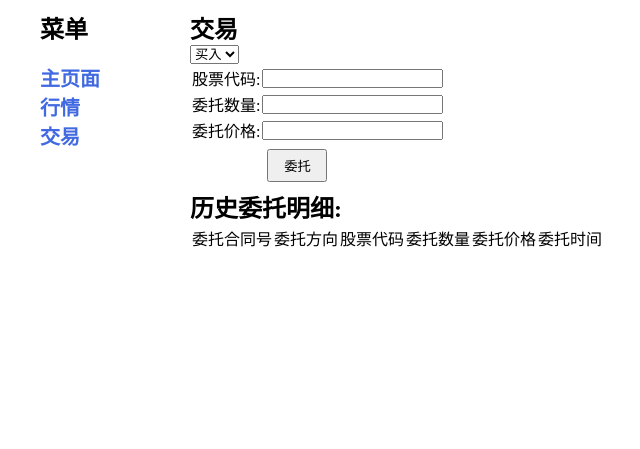
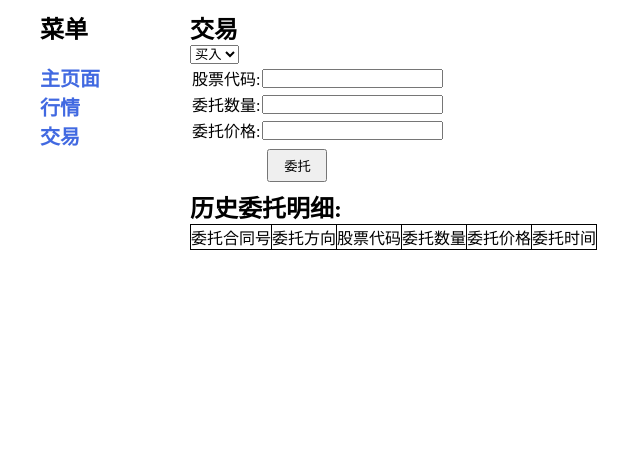
Before and after one commit to cforth/stock-trading, a PHP site: page /business.php in a window 1280 px wide. Shown: the part 65-514 px from the top of the page, without its empty margins (200-840 px from the left). Run offline with PHP 8.4, Linux system fonts and the light colour scheme; the visitor is signed in with stand-in values (Sample User, id 1); data that the repository does not hold is empty.

Commit message:
设置委托明细表格样式

```diff
--- a/public/business.php
+++ b/public/business.php
@@ -99,14 +99,14 @@
 
 
     <h2>历史委托明细:</h2>
-    <table>
-    <tr>
-      <td>委托合同号</td>
-      <td>委托方向</td>
-      <td>股票代码</td>
-      <td>委托数量</td>
-      <td>委托价格</td>
-      <td>委托时间</td>
+    <table class="wtmx">
+    <tr class="wtmx">
+      <td class="wtmx">委托合同号</td>
+      <td class="wtmx">委托方向</td>
+      <td class="wtmx">股票代码</td>
+      <td class="wtmx">委托数量</td>
+      <td class="wtmx">委托价格</td>
+      <td class="wtmx">委托时间</td>
     </tr>
     <?php
       $sql_result = mysql_query(sprintf("SELECT 1 FROM users WHERE user='%s'", $_SESSION["user"]));
@@ -115,7 +115,7 @@
         $sql_user = mysql_fetch_array(mysql_query(sprintf("SELECT id FROM users WHERE user='%s'", $_SESSION["user"])));
         $lswt_array = mysql_query(sprintf("SELECT * FROM wtmx WHERE user_id = '%d'", $sql_user["id"]));
         while($lswt_rows = mysql_fetch_array($lswt_array)) {
-          print("<tr><td>" . $lswt_rows["id"] . "</td><td>" . $lswt_rows["wtfx"] . "</td><td>" . $lswt_rows["gpdm"] . "</td><td>" . $lswt_rows["wtsl"] . "</td><td>" . $lswt_rows["wtjg"] . "</td><td>". $lswt_rows["wtmx_time"] . "</td></tr>");
+          print("<tr class=\"wtmx\"><td>" . $lswt_rows["id"] . "</td><td class=\"wtmx\">" . $lswt_rows["wtfx"] . "</td><td class=\"wtmx\">" . $lswt_rows["gpdm"] . "</td><td class=\"wtmx\">" . $lswt_rows["wtsl"] . "</td><td class=\"wtmx\">" . $lswt_rows["wtjg"] . "</td><td class=\"wtmx\">". $lswt_rows["wtmx_time"] . "</td></tr>");
         }
       }
     ?>
--- a/public/css/mystyle.css
+++ b/public/css/mystyle.css
@@ -88,3 +88,15 @@ input.push {
   width:60px;
   margin:5px;
 }
+
+table.wtmx {
+  border-collapse:collapse;
+}
+
+td.wtmx{
+  border:1px solid black;
+}
+
+tr.wtmx{
+  border:1px solid black;
+}
```
Also changed, not shown: public/register.php (+35 -6 lines).
